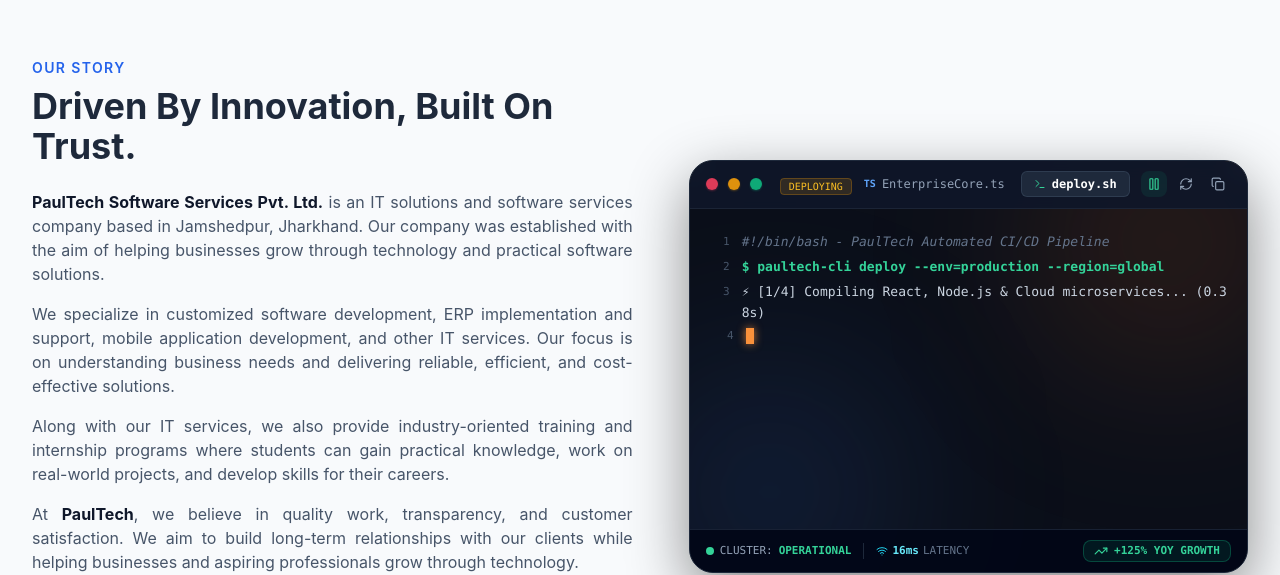
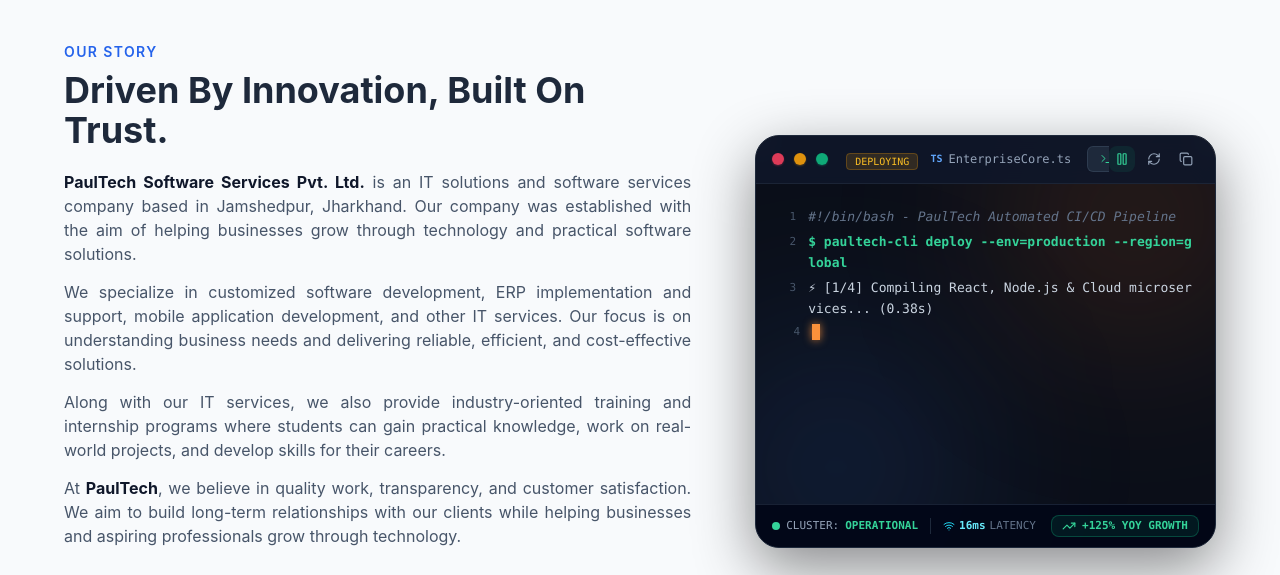
Before and after one commit to supportpaultech-hub/paultech, a React (Vite) app in the folder frontend/: page /about in a window 1280 px wide. Shown: the part 288-863 px from the top of the page. Built offline with nearby package versions, Linux system fonts and the light colour scheme; no server answers.

Commit message:
Widen Our Story section to max-w-1440px and shift text column left to reduce vertical height

```diff
--- a/frontend/src/pages/About.jsx
+++ b/frontend/src/pages/About.jsx
@@ -31,13 +31,13 @@
       </section>
 
       {/* 2. Who We Are (Split Layout) */}
-      <section className="py-12 sm:py-16 md:py-20 max-w-7xl mx-auto px-4 sm:px-6 lg:px-8">
-        <div className="flex flex-col lg:flex-row items-center gap-10 lg:gap-14">
+      <section className="py-10 sm:py-14 md:py-16 max-w-[1440px] mx-auto px-4 sm:px-8 lg:px-12 xl:px-16">
+        <div className="flex flex-col lg:flex-row items-center gap-8 lg:gap-12 xl:gap-16">
           {/* Left: Text */}
-          <div className="w-full lg:w-[54%]">
+          <div className="w-full lg:w-[58%] xl:w-[60%]">
             <h4 className="text-blue-600 font-semibold tracking-widest text-xs sm:text-sm uppercase mb-2">Our Story</h4>
-            <h2 className="text-2xl sm:text-3xl lg:text-4xl font-bold text-slate-800 mb-4 sm:mb-6">Driven By Innovation, Built On Trust.</h2>
-            <div className="space-y-4 mb-6 sm:mb-8 text-slate-600 text-sm sm:text-base leading-relaxed text-justify">
+            <h2 className="text-2xl sm:text-3xl lg:text-4xl font-bold text-slate-800 mb-4 sm:mb-5">Driven By Innovation, Built On Trust.</h2>
+            <div className="space-y-3 sm:space-y-3.5 mb-5 sm:mb-6 text-slate-600 text-sm sm:text-base leading-relaxed text-justify">
               <p>
                 <strong className="font-bold text-slate-900">PaulTech Software Services Pvt. Ltd.</strong> is an IT solutions and software services company based in Jamshedpur, Jharkhand. Our company was established with the aim of helping businesses grow through technology and practical software solutions.
               </p>
@@ -70,7 +70,7 @@
           </div>
 
           {/* Right: Interactive Developer Terminal */}
-          <div className="w-full lg:w-[46%] relative mt-6 lg:mt-0">
+          <div className="w-full lg:w-[42%] xl:w-[40%] relative mt-6 lg:mt-0">
             <AboutTechTerminal />
           </div>
         </div>
```
